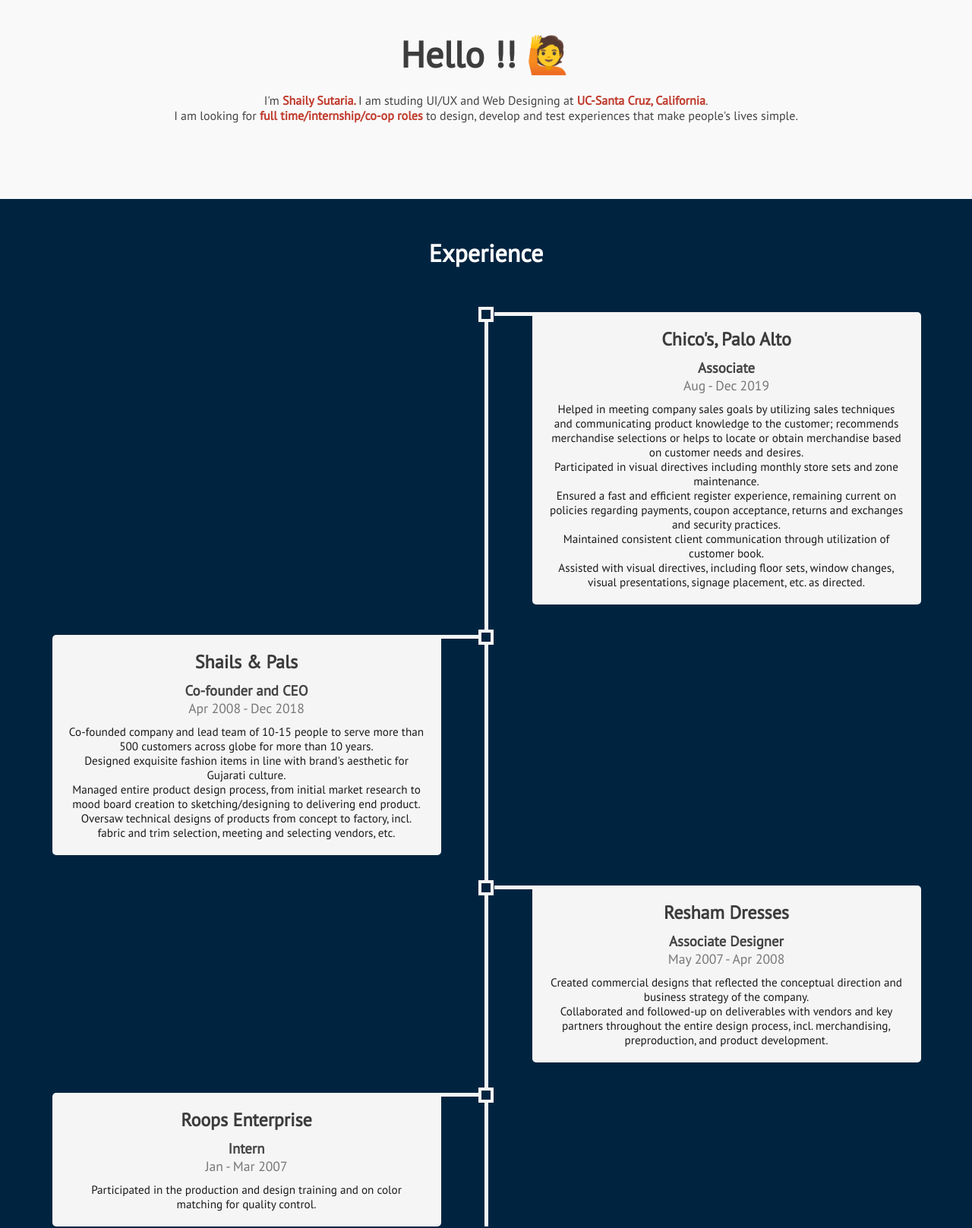
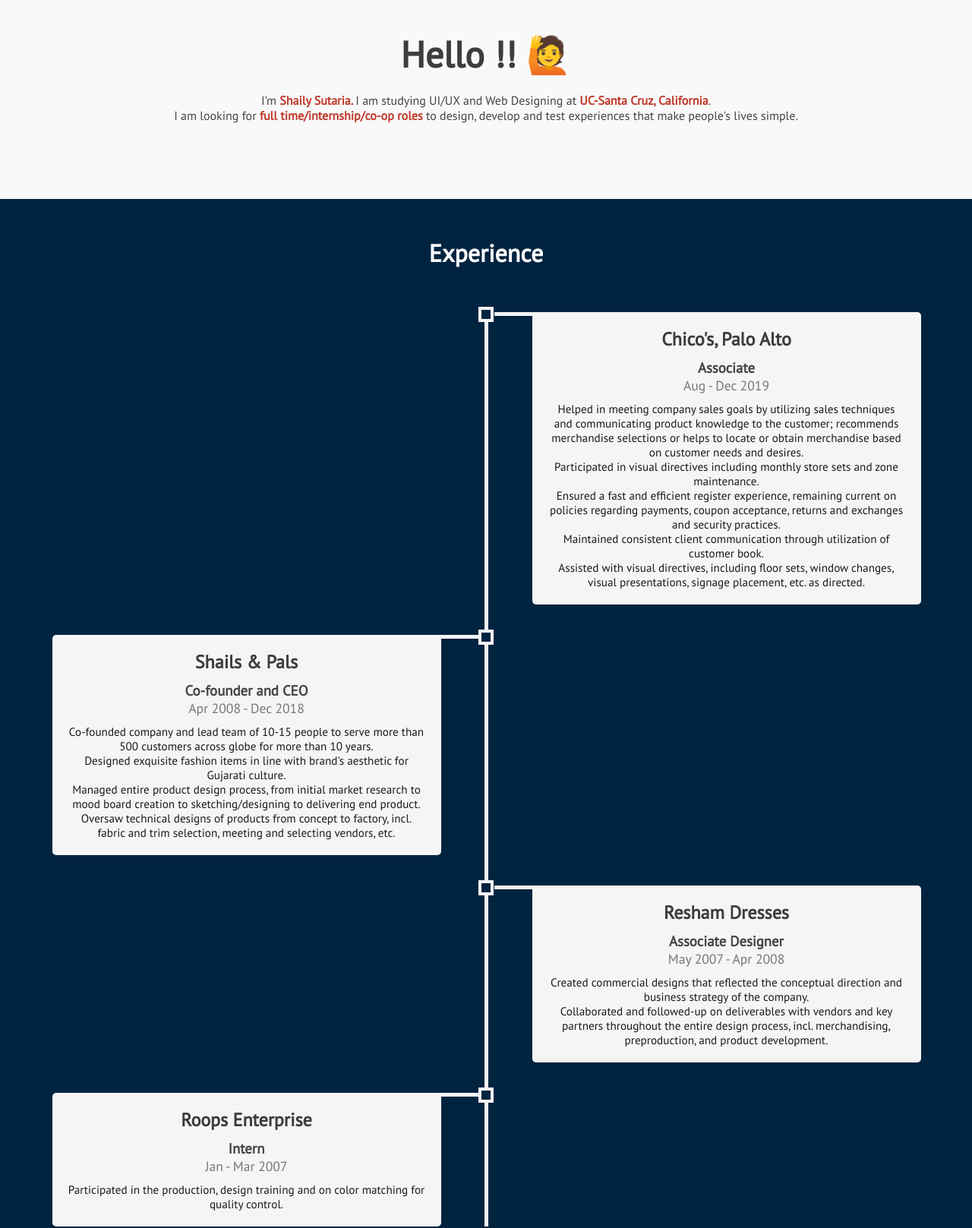
Before and after one commit to sutariadeep/shaily-sutaria.info, a plain HTML site: page index.html in a window 1280 px wide. Shown: the part 860-2477 px from the top of the page at 76% size. Drawn offline with nearby package versions, Linux system fonts and the light colour scheme.

```diff
--- a/index.html
+++ b/index.html
@@ -573,7 +573,7 @@ section {
 <section class="about-myself">
 <div class="content">
 <h2>Hello !! 🙋</h2>
-<p>I'm <span>Shaily Sutaria. </span> I am studing UI/UX and Web Designing at <span>UC-Santa Cruz, California</span>.</p>
+<p>I'm <span>Shaily Sutaria. </span> I am studying UI/UX and Web Designing at <span>UC-Santa Cruz, California</span>.</p>
 <p>I am looking for <span>full time/internship/co-op roles </span>to design, develop and test experiences that make people's lives simple.</p>
 </div>
 </section>
@@ -619,7 +619,7 @@ section {
 <h2>Roops Enterprise</h2>
 <h3>Intern</h3>
 <div class="experience-time">Jan - Mar 2007</div>
-<p>Participated in the production and design training and on color matching for quality control.</p>
+<p>Participated in the production, design training and on color matching for quality control.</p>
 </div>
 </li>
 </ul>
```
